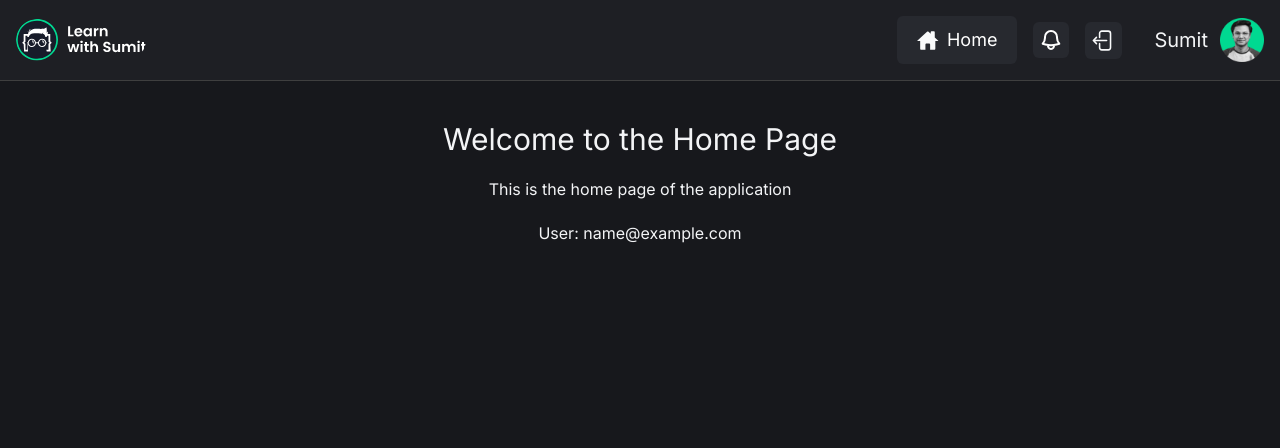
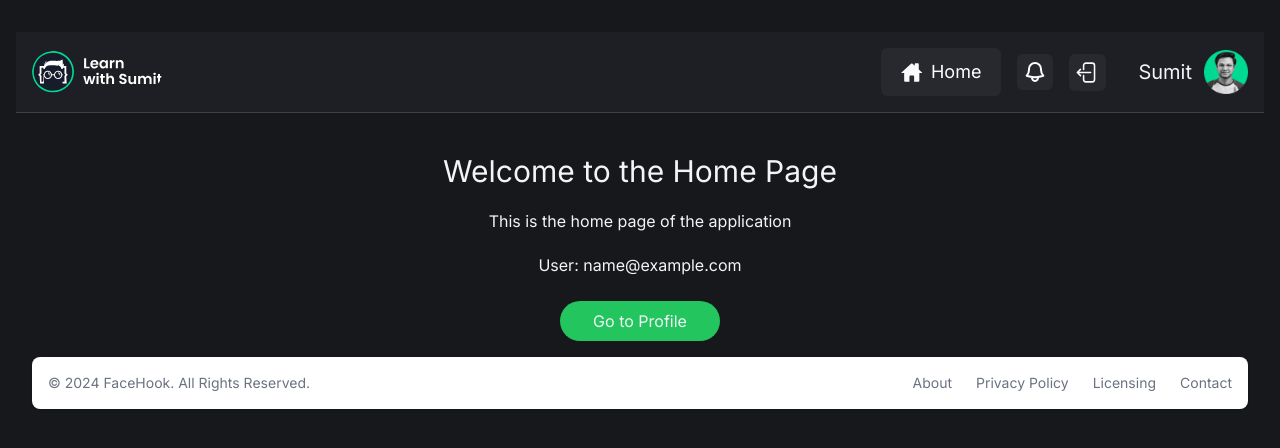
Before and after one commit to hasin023/face-hook, a React (Vite) app in the folder client/: page /login in a window 1280 px wide. Both pictures are taken after typing "name@example.com", "Sample123" into the empty fields and a click on the button "Login". Shown: the top 448 px of the page. Built offline with nearby package versions, Linux system fonts and the light colour scheme.

Commit message:
Added Private routes and common header with logout

```diff
--- a/client/src/App.jsx
+++ b/client/src/App.jsx
@@ -4,15 +4,21 @@
 import NotFoundPage from './pages/NotFoundPage';
 import ProfilePage from './pages/ProfilePage';
 import RegistrationPage from './pages/RegistrationPage';
+import PrivateRoutes from './routes/PrivateRoutes';
 
 function App() {
 
   return (
     <>
       <Routes>
-        <Route element={<HomePage />} path="/" exact />
+        <Route element={<PrivateRoutes />}>
+
+          <Route element={<HomePage />} path="/" exact />
+          <Route element={<ProfilePage />} path="/me" />
+
+        </Route>
+
         <Route element={<LoginPage />} path="/login" />
-        <Route element={<ProfilePage />} path="/me" />
         <Route element={<RegistrationPage />} path="/register" />
 
         <Route element={<NotFoundPage />} path="*" />
--- a/client/src/components/auth/Logout.jsx
+++ b/client/src/components/auth/Logout.jsx
@@ -1,13 +1,15 @@
 import LogoutIcon from '../../assets/icons/logout.svg';
 import { useNavigate } from "react-router-dom";
+import { useAuth } from '../../hooks/useAuth';
 
 
 const Logout = () => {
 
     const navigate = useNavigate();
+    const { setAuth } = useAuth();
 
     const handleLogout = () => {
-        // localStorage.removeItem('token');
+        setAuth({});
         navigate('/login');
     }
 
--- /dev/null
+++ b/client/src/components/common/Footer.jsx
@@ -0,0 +1,27 @@
+const Footer = () => {
+    return (
+        <footer className="bg-white rounded-lg shadow m-4 dark:bg-gray-800">
+            <div className="w-full mx-auto max-w-screen-xl p-4 md:flex md:items-center md:justify-between">
+                <span className="text-sm text-gray-500 sm:text-center dark:text-gray-400">© {new Date().getFullYear()}
+                    <a href="#" className="hover:underline"> FaceHook</a>. All Rights Reserved.
+                </span>
+                <ul className="flex flex-wrap items-center mt-3 text-sm font-medium text-gray-500 dark:text-gray-400 sm:mt-0">
+                    <li>
+                        <a href="#" className="hover:underline me-4 md:me-6">About</a>
+                    </li>
+                    <li>
+                        <a href="#" className="hover:underline me-4 md:me-6">Privacy Policy</a>
+                    </li>
+                    <li>
+                        <a href="#" className="hover:underline me-4 md:me-6">Licensing</a>
+                    </li>
+                    <li>
+                        <a href="#" className="hover:underline">Contact</a>
+                    </li>
+                </ul>
+            </div>
+        </footer>
+    )
+}
+
+export default Footer;
--- a/client/src/pages/HomePage.jsx
+++ b/client/src/pages/HomePage.jsx
@@ -1,4 +1,4 @@
-import Header from '../components/common/Header'
+import { Link } from 'react-router-dom';
 import { useAuth } from '../hooks/useAuth'
 
 const HomePage = () => {
@@ -7,10 +7,12 @@
 
   return (
     <div>
-      <Header />
       <h1 className="text-center text-3xl mt-10">Welcome to the Home Page</h1>
       <p className="text-center mt-5">This is the home page of the application</p>
       <p className="text-center mt-5">User: {auth.user?.email}</p>
+      <div className='flex justify-center mt-6'>
+        <Link to="/me" className="text-center bg-green-500 rounded-full px-4 py-2 w-40">Go to Profile</Link>
+      </div>
     </div>
   )
 }
--- /dev/null
+++ b/client/src/routes/PrivateRoutes.jsx
@@ -0,0 +1,32 @@
+import { useAuth } from "../hooks/useAuth";
+import { Outlet, Navigate } from "react-router-dom";
+import Header from '../components/common/Header'
+import Footer from "../components/common/Footer";
+
+const PrivateRoutes = () => {
+
+    const { auth } = useAuth();
+
+    return (
+        <>
+            {
+                auth.user ?
+                    (
+                        <main className="mx-auto max-w-[2040px] py-8">
+                            <div className="container">
+                                <Header />
+                                <Outlet />
+                                <div className="flex flex-col justify-end h-full">
+                                    <Footer />
+                                </div>
+                            </div>
+                        </main>
+                    ) : (
+                        <Navigate to="/login" />
+                    )
+            }
+        </>
+    )
+}
+
+export default PrivateRoutes;
```
